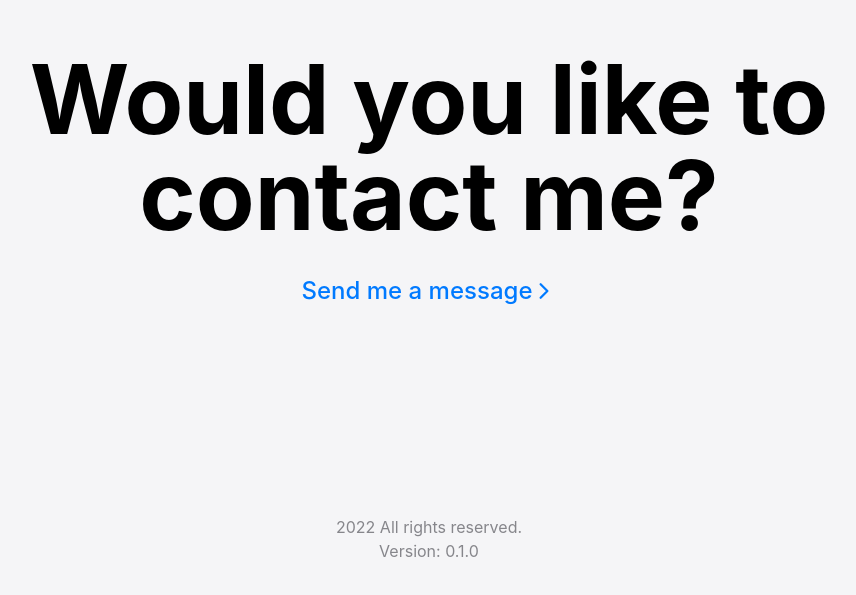
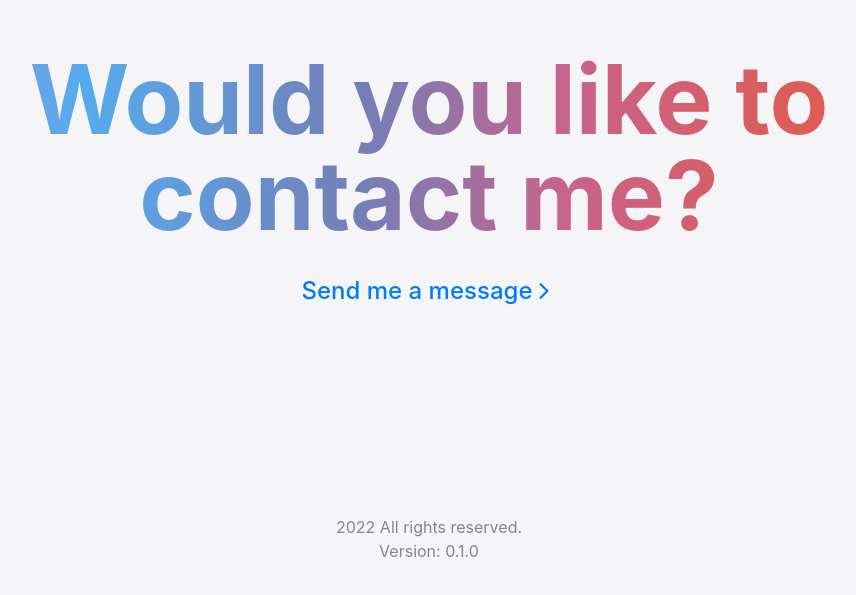
Before and after one commit to TheBoringBOT/developer-portfolio, a Next.js app: page / in a window 1280 px wide. Shown: the part 917-1512 px from the top of the page, without its empty margins (211-1067 px from the left). Built offline with nearby package versions, Linux system fonts and the light colour scheme.

Commit message:
modified colors of body

```diff
--- a/styles/globals.css
+++ b/styles/globals.css
@@ -10,7 +10,8 @@ body {
   margin: 0;
   font-family: "Inter", -apple-system, BlinkMacSystemFont, Segoe UI, Roboto,
     Oxygen, Ubuntu, Cantarell, Fira Sans, Droid Sans, Helvetica Neue, sans-serif;
-  background: #fafafa;
+  background: #fff;
+  color: #1d1d1f;
 }
 
 a {
@@ -21,3 +22,60 @@ a {
 * {
   box-sizing: border-box;
 }
+
+.gradient-title {
+  color: transparent;
+  background: linear-gradient(
+    91.36deg,
+    #eca658 0%,
+    #f391a6 13.02%,
+    #e188c3 25.52%,
+    #a58de3 37.5%,
+    #56abec 49.48%,
+    #737eb7 63.02%,
+    #c8638c 72.92%,
+    #dd5d57 84.38%,
+    #df6c51 97.92%
+  );
+  background-size: 200% 200%;
+  -webkit-background-clip: text;
+  background-clip: text;
+  -moz-background-clip: text;
+  -webkit-animation: intro-gradient 10s infinite ease both;
+  -moz-animation: intro-gradient 10s infinite ease both;
+  animation: intro-gradient 10s infinite ease both;
+}
+
+@-webkit-keyframes intro-gradient {
+  0% {
+    background-position: 0% 4%;
+  }
+  50% {
+    background-position: 100% 97%;
+  }
+  100% {
+    background-position: 0% 4%;
+  }
+}
+@-moz-keyframes intro-gradient {
+  0% {
+    background-position: 0% 4%;
+  }
+  50% {
+    background-position: 100% 97%;
+  }
+  100% {
+    background-position: 0% 4%;
+  }
+}
+@keyframes intro-gradient {
+  0% {
+    background-position: 0% 4%;
+  }
+  50% {
+    background-position: 100% 97%;
+  }
+  100% {
+    background-position: 0% 4%;
+  }
+}
```
